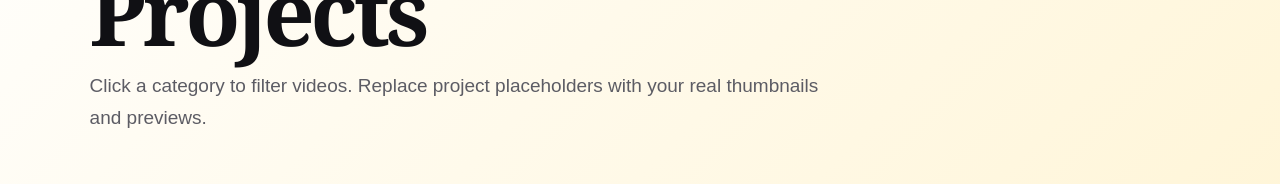
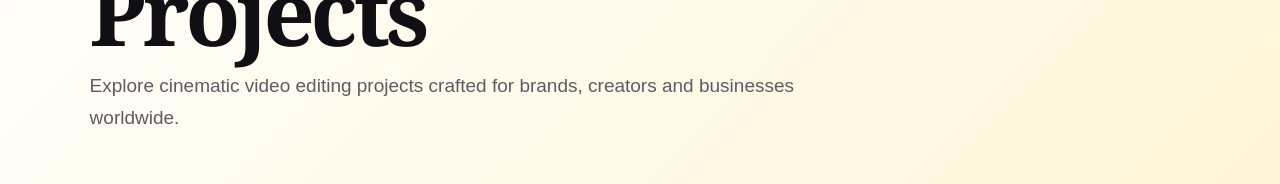
Before and after one commit to shahzaibkhatri918-stack/Shahzaib-Freelance, a Next.js app: page /portfolio in a window 1280 px wide. Shown: the part 358-542 px from the top of the page. Built offline with nearby package versions, Linux system fonts and the light colour scheme.

Commit message:
Update page.tsx

```diff
--- a/app/portfolio/page.tsx
+++ b/app/portfolio/page.tsx
@@ -5,5 +5,5 @@ import PortfolioFilter from "../../components/PortfolioFilter";
 import Testimonials from "../../components/Testimonials";
 
 export default function PortfolioPage() {
-  return <div className="site"><Navbar /><main><PageHero label="Portfolio" title="Selected Video Editing Projects" text="Click a category to filter videos. Replace project placeholders with your real thumbnails and previews." /><section className="section fade-up"><PortfolioFilter /></section><Testimonials /></main><Footer /></div>;
+  return <div className="site"><Navbar /><main><PageHero label="Portfolio" title="Selected Video Editing Projects" text="Explore cinematic video editing projects crafted for brands, creators and businesses worldwide." /><section className="section fade-up"><PortfolioFilter /></section><Testimonials /></main><Footer /></div>;
 }
```
